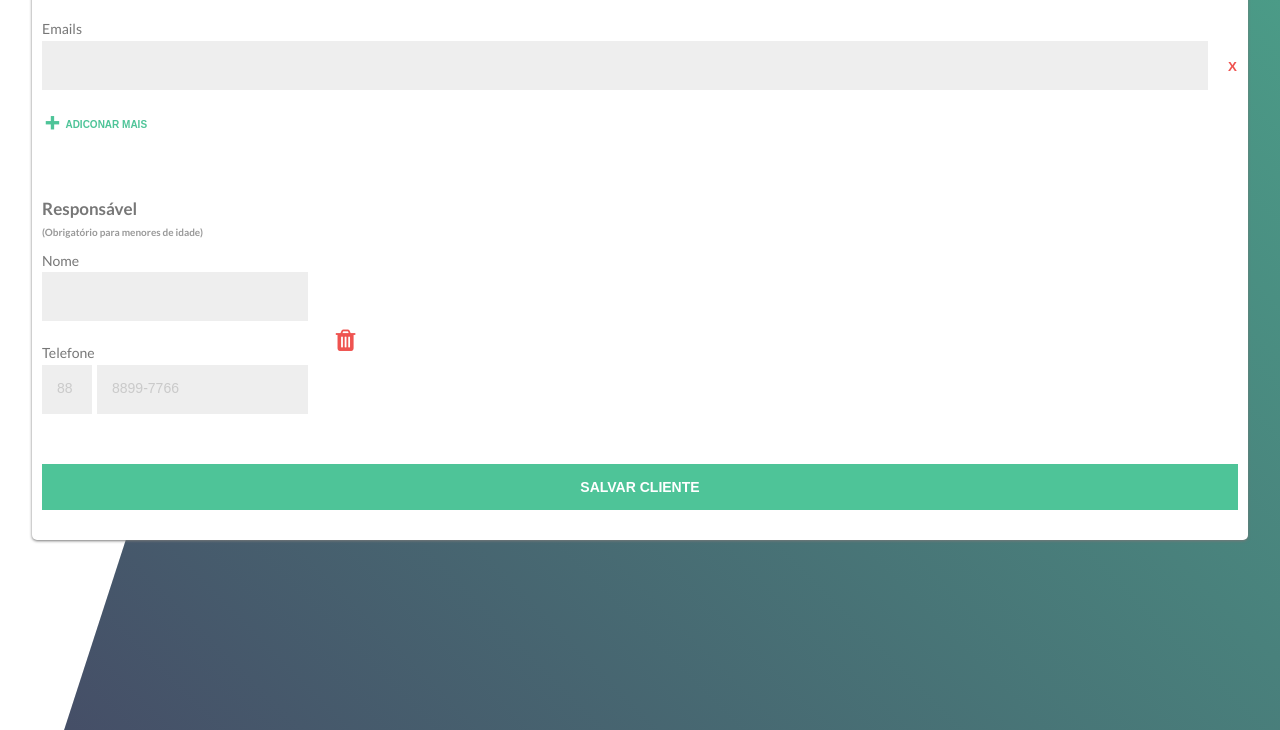
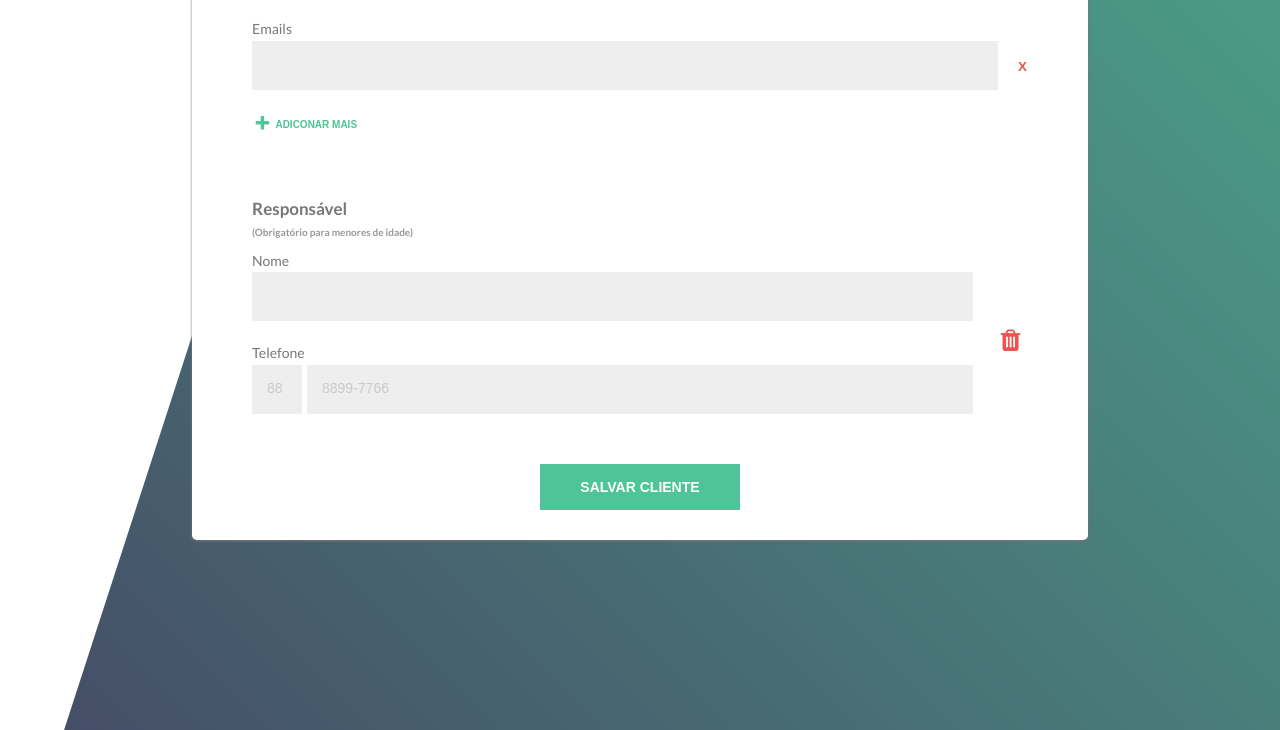
Before and after one commit to jeffersondesouza/credere-webapp, a website: page src/index.html in a window 1280 px wide. Shown: the part 1044-1774 px from the top of the page. Drawn offline with Linux system fonts and the light colour scheme; no server answers; files whose address does not match are found by name.

Commit message:
style ok

```diff
--- a/src/index.html
+++ b/src/index.html
@@ -18,14 +18,12 @@
 
 <body>
 
-
   <main class="main-block">
     <header class="header">
       <figure class="header__brand">
         <img class="header__brand-img" src="assets/img/credere-logo.png" alt="" srcset="">
       </figure>
     </header>
-
 
     <section class="register">
       <header class="register__header">
@@ -87,21 +85,16 @@
                   <input class="input" id="licenseIssueAt" type="text" name="licenseIssueAt">
                 </div>
               </div>
-
               <div class="form-license__delete">
                 <label class="btn--icon-label">
                   <input id="licenseDestroy" type="checkbox" name="licenseDestroy">
                   <i class="icon-trash icon--danger"></i>
                 </label>
               </div>
-
               <p id="licenseValidation" hidden class="feedback-error">
                 Por favor informe os dados de Sua Ccarteira de Motorista
               </p>
-
             </div>
-
-
           </fieldset>
 
 
@@ -148,8 +141,7 @@
             </legend>
 
             <div class="form-parent">
-
-              <div>
+              <div class="form-parent__inputs">
                 <input class="input" id="parentId" hidden type="text" name="parentId">
                 <div id="parent" class="form-group">
                   <label for="">Nome</label>
@@ -177,9 +169,8 @@
                 </label>
               </div>
             </div>
+          </fieldset>
 
-
-          </fieldset>
           <div class="form-action">
             <button class="btn btn--block" type="submit">Salvar Cliente</button>
           </div>
--- a/src/sass/components/_buttons-links.scss
+++ b/src/sass/components/_buttons-links.scss
@@ -11,6 +11,9 @@
   cursor: pointer;
   &--block {
     width: 100%;
+    @include respond(phone) {
+      width: 20rem;
+    }
   }
   &--icon-label {
     input[type=checkbox] {
--- a/src/sass/components/_customers.scss
+++ b/src/sass/components/_customers.scss
@@ -4,6 +4,10 @@
   flex-direction: column;
   min-height: 20vh;
   justify-content: space-between;
+  margin: 0 auto;
+  @include respond(big-phone) {
+    width: 70%;
+  }
 }
 
 .customers {
@@ -31,6 +35,7 @@
   flex-direction: column;
   @include respond(phone) {
     flex-direction: row;
+    padding: 2rem 0 2rem 2rem;
   }
   &__info {
     flex: 1;
@@ -39,7 +44,7 @@
   &__header {
     display: flex;
     flex-direction: column;
-    border-bottom: 1px solid $secondary-color;
+    border-bottom: 1px solid rgba($secondary-color, .2);
     padding-bottom: .5rem;
     margin-bottom: 1rem;
     font-size: $font-size-sm;
@@ -76,9 +81,10 @@
     display: flex;
     justify-content: space-around;
     @include respond(phone) {
+      margin-left: 0;
       flex-direction: row;
       flex: 0 0 15rem;
-      justify-content: space-evenly;
+      justify-content: space-around;
       align-items: center;
     }
   }
--- a/src/sass/components/_form.scss
+++ b/src/sass/components/_form.scss
@@ -1,5 +1,8 @@
 .form {
   font-size: $font-size-md;
+  @include respond(big-phone) {
+    padding: 0 5rem;
+  }
 }
 
 .form-group {
@@ -48,7 +51,6 @@
   display: inline-block;
 }
 
-
 @keyframes spinner {
   0% {
     content: '\f251'
@@ -91,6 +93,9 @@
 
 .form-license {
   display: flex;
+  &__inputs {
+    flex: 1;
+  }
   &__delete {
     @include abs-midle-aling;
     margin-left: 2rem;
@@ -99,6 +104,11 @@
 
 .form-parent {
   display: flex;
+  &__inputs {
+    @include respond(md-phone) {
+      flex: 1;
+    }
+  }
   &__delete {
     @include abs-midle-aling;
     margin-left: 2rem;
--- a/src/sass/components/_header.scss
+++ b/src/sass/components/_header.scss
@@ -3,7 +3,8 @@
   padding: 1rem;
   display: flex;
   justify-content: center;
-  @include respond(tab) {
+  @include respond(big-phone) {
+    padding-left: 3rem;
     justify-content: flex-start;
   }
   &__brand {
--- a/src/sass/components/_main-block.scss
+++ b/src/sass/components/_main-block.scss
@@ -18,7 +18,7 @@
       @include respond(big-phone) {
         clip-path: polygon(50% 0, 100% 0, 100% 100%, 35% 100%, 25% 70%);
       }
-      @include respond(tab) {
+      @include respond(big-phone) {
         clip-path: polygon(50% 0, 100% 0, 100% 100%, 5% 100%);
       }
     }
--- a/src/sass/components/_phones.scss
+++ b/src/sass/components/_phones.scss
@@ -2,6 +2,9 @@
   &__item {
     margin-bottom: 1rem;
     @include abs-midle-aling;
+    @include respond(big-phone) {
+      justify-content: space-between;
+    }
   }
   &__remove-check {
     position: relative;
@@ -33,6 +36,9 @@
 .phone {
   display: flex;
   align-items: center;
+  @include respond(md-phone) {
+    flex: 1;
+  }
   &__code {
     width: 5rem;
     margin-right: .5rem;
@@ -46,6 +52,10 @@
     display: flex;
     font-size: 1.2rem;
     margin-left: 1.5rem;
+    @include respond(big-phone) {
+      margin-right: 4rem;
+      margin-left: 2rem;
+    }
   }
   &__radio {
     position: relative;
--- a/src/sass/components/_register.scss
+++ b/src/sass/components/_register.scss
@@ -8,6 +8,9 @@
   margin-bottom: 3rem;
   padding-bottom: 3rem;
   width: 95%;
+  @include respond(big-phone) {
+    width: 70%;
+  }
   &__header {
     background: $primary-color-dark;
     color: $white;
--- a/src/sass/styles.scss
+++ b/src/sass/styles.scss
@@ -19,7 +19,7 @@
 @import "components/form";
 @import "components/register";
 @import "components/customers-block";
-@import "components/customer";
+
 @import "components/buttons-links";
 @import "components/feedback-msg";
 @import "components/phones";
```
Also changed, not shown: src/css/styles.css, src/sass/components/_customer.scss (deleted).
